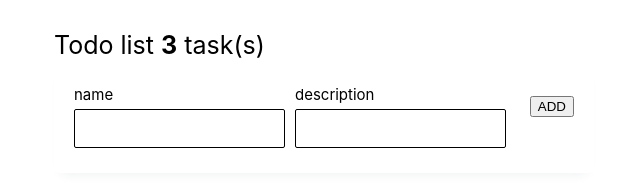
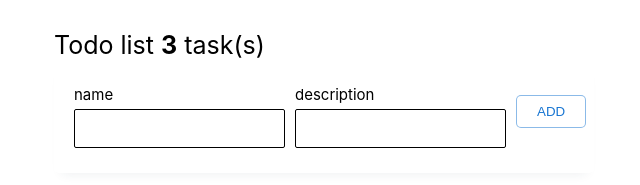
Before and after one commit to nikitsch/list-typescript, a React (Create React App) app: page / in a window 1280 px wide. Shown: the top 185 px of the page, without its empty margins (336-976 px from the left). Built offline with nearby package versions, Linux system fonts and the light colour scheme.

Commit message:
feat: button ADD

```diff
--- a/src/App.tsx
+++ b/src/App.tsx
@@ -12,11 +12,16 @@ const DEFAULT_TODO_LIST = [
 
 function App() {
   const [todos, setTodos] = useState(DEFAULT_TODO_LIST)
+
+  const addTodo = ({ name, description }: Omit<Todo, "id" | "checked">) => {
+    setTodos([...todos, { id: todos[todos.length - 1].id + 1, description, name, checked: false }])
+  }
+
   return (
     <div className={style.app_container}>
       <div className={style.container}>
         <Header todoCount={todos.length} />
-        <TodoPanel />
+        <TodoPanel addTodo={addTodo}/>
       </div>
     </div>
   );
--- /dev/null
+++ b/src/components/Button/Button.module.css
@@ -0,0 +1,33 @@
+.button {
+  padding: 8px 20px;
+  border-radius: 5px;
+  cursor: pointer;
+  background-color: white;
+}
+
+.button_orange {
+  border: 1px solid rgba(210, 102, 25, 0.5);
+  color: #d27c19;
+}
+
+.button_orange:hover {
+  border: 1px solid rgba(210, 102, 25, 0.05);
+}
+
+.button_blue {
+  border: 1px solid rgba(25, 118, 210, 0.5);
+  color: #1976d2;
+}
+
+.button_blue:hover {
+  border: 1px solid rgba(25, 118, 210, 0.05);
+}
+
+.button_red {
+  border: 1px solid rgba(210, 25, 25, 0.5);
+  color: #d21919;
+}
+
+.button_red:hover {
+  border: 1px solid rgba(210, 25, 25, 0.05);
+}
--- /dev/null
+++ b/src/components/Button/Button.tsx
@@ -0,0 +1,14 @@
+import React from "react";
+import style from "./Button.module.css"
+
+interface ButtonProps extends React.ComponentPropsWithRef<'button'> {
+  color: "orange" | "blue" | "red"
+}
+
+export const Button: React.FC<ButtonProps> = ({ children, color, onClick, ...props }) => {
+  const className = `${style.button} ${style[`button_${color}`]}`
+
+  return <button className={className} onClick={onClick} {...props}>
+    {children}
+  </button>
+}
--- a/src/components/TodoPanel/TodoPanel.tsx
+++ b/src/components/TodoPanel/TodoPanel.tsx
@@ -1,4 +1,5 @@
 import React from "react";
+import { Button } from "../Button/Button";
 import style from "./TodoPanel.module.css"
 
 const DEFAULT_TODO = {
@@ -6,14 +7,22 @@ const DEFAULT_TODO = {
   description: ""
 }
 
-export const TodoPanel = () => {
+interface TodoPanelProps {
+  addTodo: ({ name, description }: Omit<Todo, "id" | "checked">) => void;
+}
 
+export const TodoPanel: React.FC<TodoPanelProps> = ({ addTodo }) => {
   const [todo, setTodo] = React.useState(DEFAULT_TODO);
   console.log('ffff', todo);
 
   const onChange = (event: React.ChangeEvent<HTMLInputElement>) => {
     const { name, value } = event.target;
     setTodo({ ...todo, [name]: value })
+  }
+
+  const onClick = () => {
+    addTodo({ name: todo.name, description: todo.description })
+    setTodo(DEFAULT_TODO)
   }
 
   return <div className={style.todo_panel_container}>
@@ -31,7 +40,7 @@ export const TodoPanel = () => {
         </label>
       </div>
       <div className={style.button_container}>
-        <button>ADD</button>
+        <Button color="blue" onClick={onClick}>ADD</Button>
       </div>
     </div>
   </div>
--- a/tsconfig.json
+++ b/tsconfig.json
@@ -21,6 +21,7 @@
     "jsx": "react-jsx"
   },
   "include": [
-    "src"
+    "**/*.ts",
+    "**/*.tsx"
   ]
 }
```
Also changed, not shown: index.d.ts (added, +16 -0 lines).
